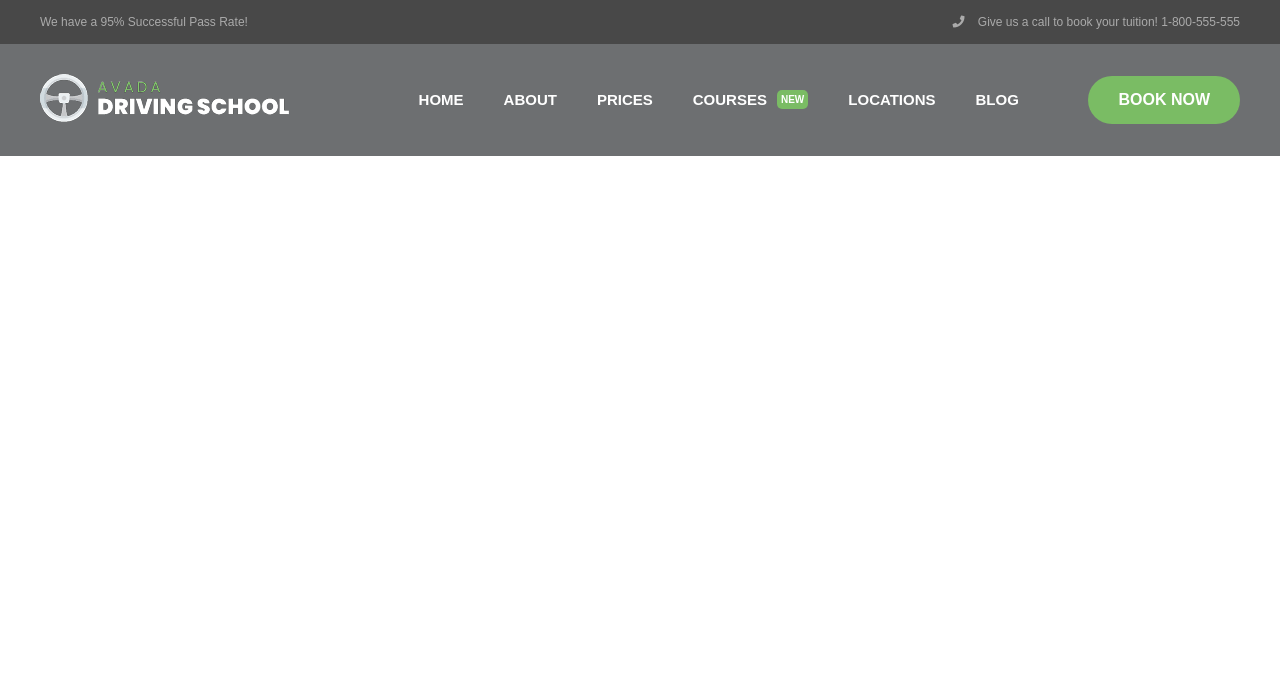
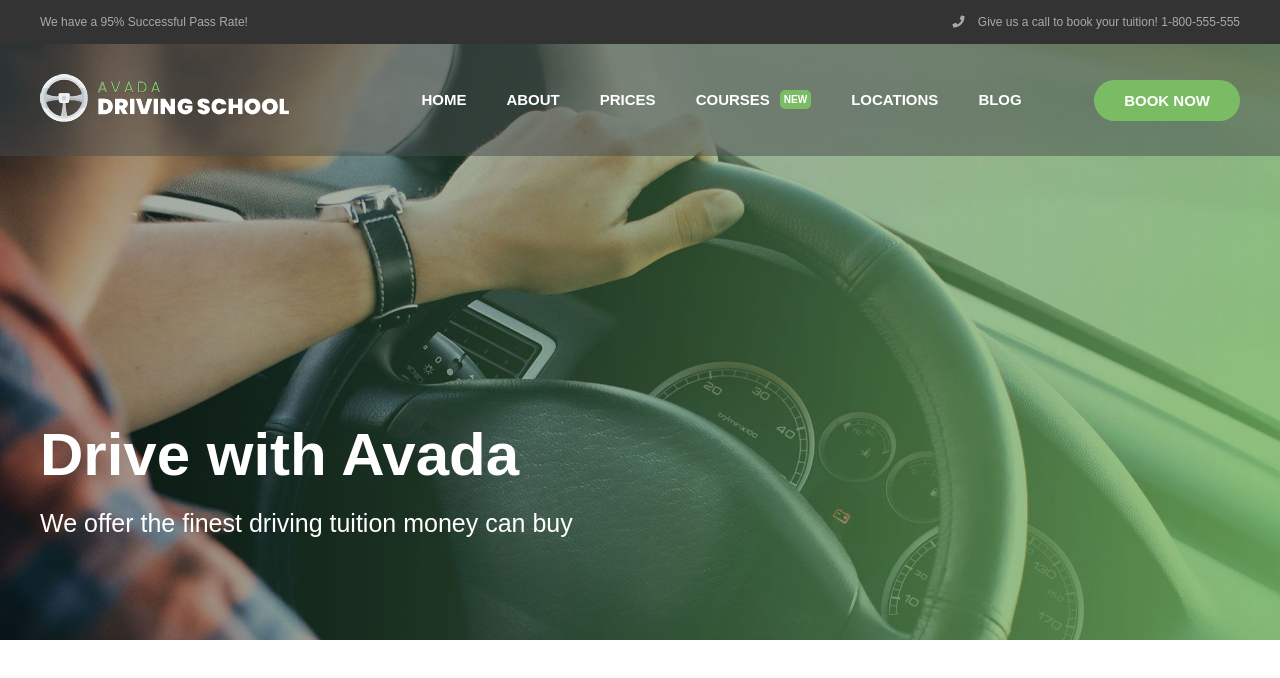
Before and after one commit to 25Simone/proj-html-vuejs, a Vue app: page / in a window 1280 px wide. Shown: the top 678 px of the page. Built offline with nearby package versions, Linux system fonts and the light colour scheme.

Commit message:
jumbotron done

```diff
--- a/src/App.vue
+++ b/src/App.vue
@@ -2,11 +2,13 @@
   <div id="app">
       <pre-header />
       <header-box :items="navItems" />
+      <jumbotron-box />
   </div>
 </template>
 
 <script>
 import HeaderBox from './components/HeaderBox.vue'
+import JumbotronBox from './components/JumbotronBox.vue'
 import PreHeader from './components/PreHeader.vue'
 
 export default {
@@ -14,6 +16,7 @@ export default {
   components: {
     HeaderBox,
     PreHeader,
+    JumbotronBox,
   },
   data() {
       return{
--- a/src/components/HeaderBox.vue
+++ b/src/components/HeaderBox.vue
@@ -34,7 +34,7 @@ export default {
 @import '@/style/variables.scss';
 
 header{
-    background: rgba(73, 76, 78, .8);
+    background: rgba(73, 76, 78, .5);
     position: fixed;
     top: 44px;
     .container{
@@ -74,6 +74,7 @@ header{
         }
         .button_1{
             font-weight: bold;
+            font-size: 15px;
         }
     }
 }
--- /dev/null
+++ b/src/components/JumbotronBox.vue
@@ -0,0 +1,36 @@
+<template>
+    <div class="container-fluid">
+        <div class="jumbo-txt container">
+            <h1>Drive with Avada</h1>
+            <p>We offer the finest driving tuition money can buy</p>
+        </div>
+    </div>
+</template>
+
+<script>
+export default {
+
+}
+</script>
+
+<style lang="scss" scoped>
+@import '@/style/variables.scss';
+
+.container-fluid{
+    height: 80vh;
+    background: url('../assets/images/homepage-hero-background.jpg');
+    background-size: cover;
+    background-position: center;
+    .jumbo-txt{
+        color: $primary-text-color;
+        padding-top: 420px;
+        >h1 {
+            font-size: 60px;
+            margin-bottom: 20px;
+        }
+        >p{
+            font-size: 25px;
+        }
+    }
+}
+</style>
--- a/src/style/main.scss
+++ b/src/style/main.scss
@@ -36,7 +36,7 @@
     background-color: $green-color;
     color: $primary-text-color;
     border-radius: 30px;
-    padding: 15px 30px;
+    padding: 12px 30px;
     cursor: pointer;
 }
 
--- a/src/style/variables.scss
+++ b/src/style/variables.scss
@@ -1,6 +1,7 @@
 // TEXT COLORS
 $primary-text-color: #fff;
-$secondary-text-color: #484848;
+$secondary-text-color: #333
+;
 $tertiary-text-color: #aaa;
 
 // BUTTONS COLOR
```
Also changed, not shown: src/components/Section1Content.vue (added, +13 -0 lines), src/assets/images/image.png (added), src/assets/svg/driving-triangle.svg (added).
